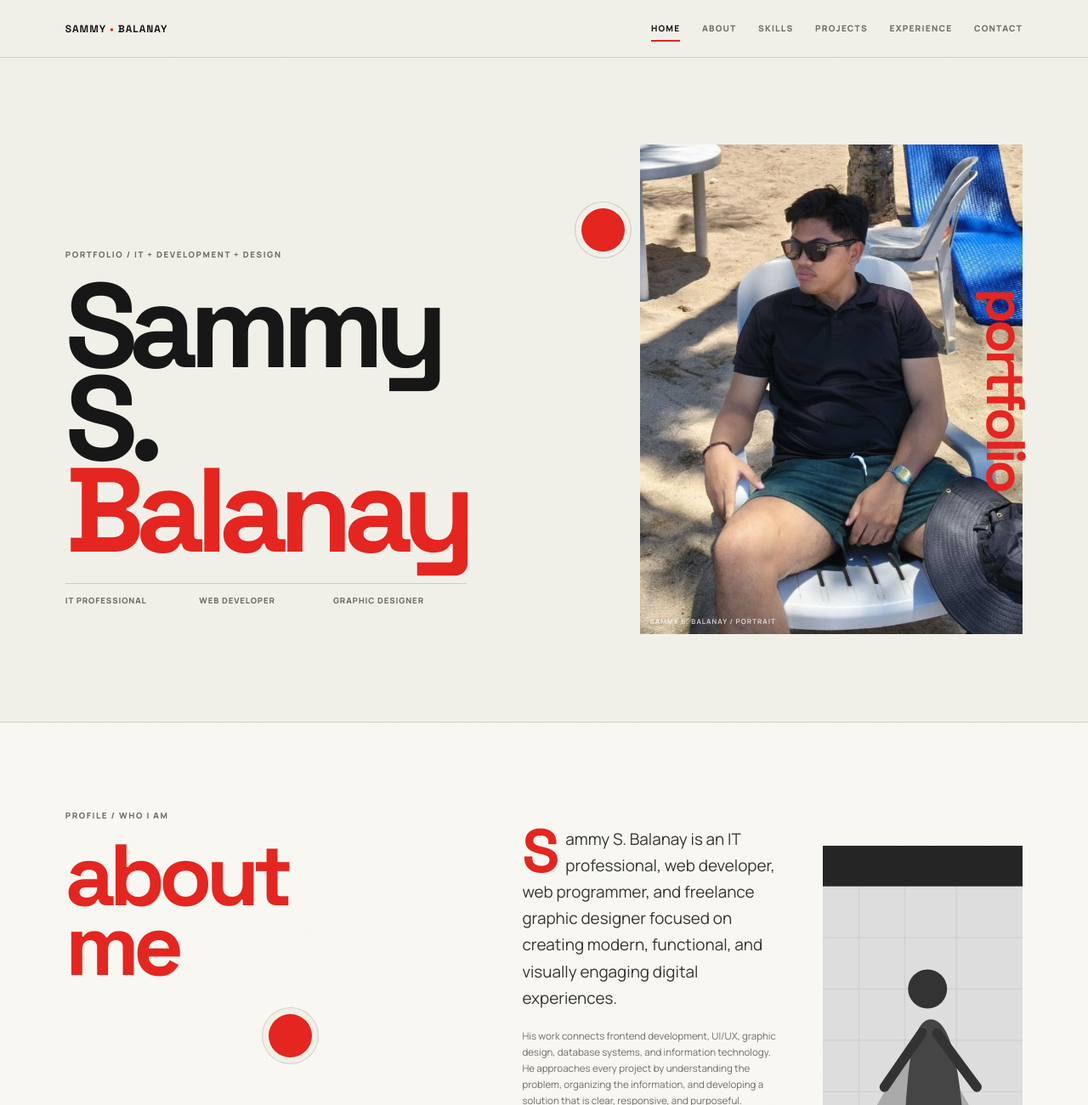
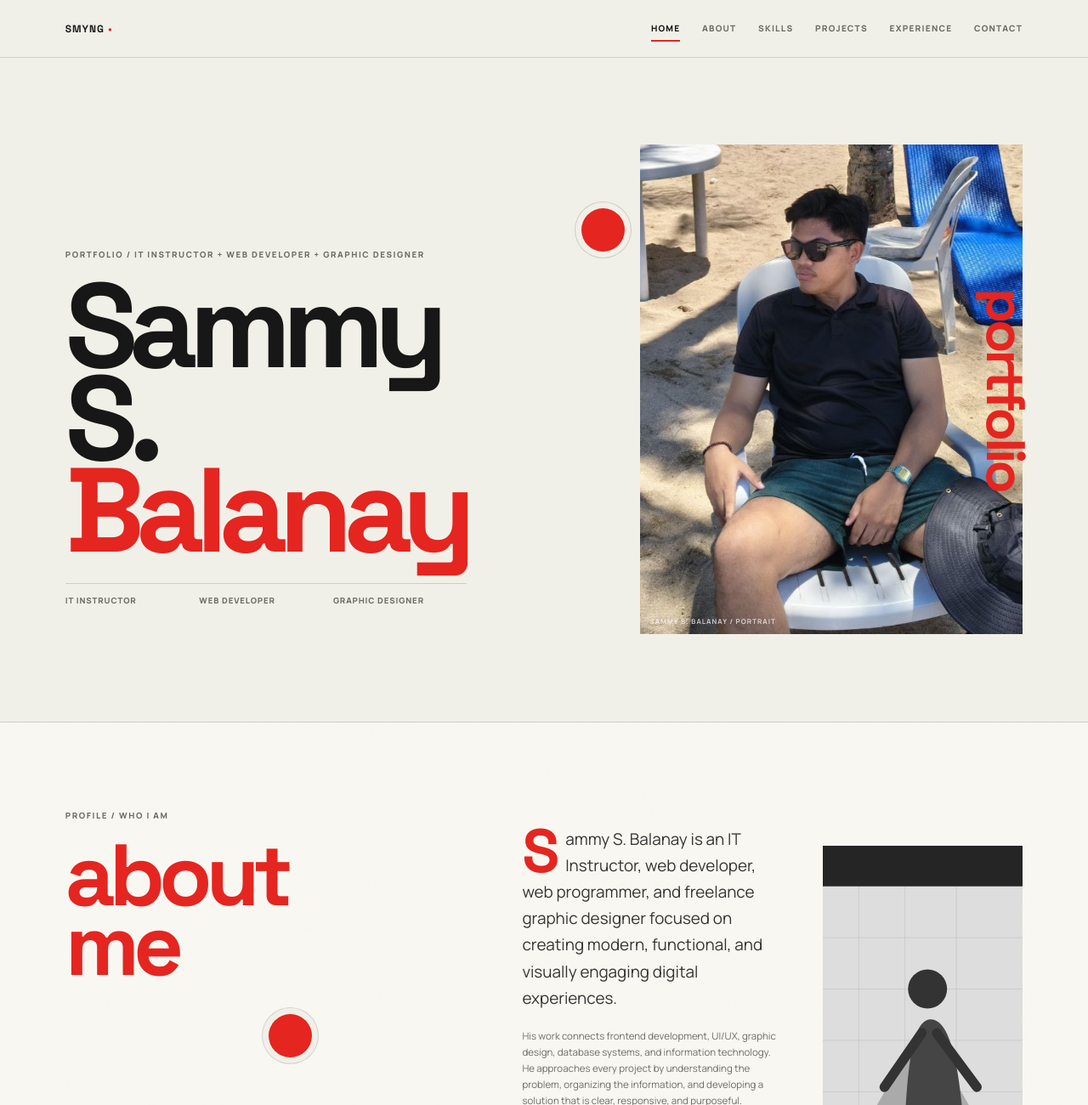
Before and after one commit to samyongg/Portfolio, a plain HTML site: page index.html in a window 1280 px wide. Shown: the top 1300 px of the page at 85% size. Drawn offline with Linux system fonts and the light colour scheme.

Commit message:
Add files via upload

```diff
--- a/index.html
+++ b/index.html
@@ -5,7 +5,7 @@
   <meta name="viewport" content="width=device-width, initial-scale=1">
   <meta name="theme-color" content="#F1F0E8">
   <meta name="description" content="Portfolio of Sammy S. Balanay — IT professional, web developer, web programmer, and freelance graphic designer.">
-  <title>Sammy S. Balanay — Portfolio</title>
+  <title>Smyng — Portfolio</title>
   <link rel="preconnect" href="https://fonts.googleapis.com">
   <link rel="preconnect" href="https://fonts.gstatic.com" crossorigin>
   <link href="https://fonts.googleapis.com/css2?family=Manrope:wght@400;500;600;700;800&family=Space+Grotesk:wght@500;600;700&display=swap" rel="stylesheet">
@@ -120,7 +120,7 @@
 <body>
 <a class="skip" href="#home">Skip to content</a>
 <nav class="nav" aria-label="Main navigation">
-  <a class="brand" href="#home">Sammy <b>•</b> Balanay</a>
+  <a class="brand" href="#home">Smyng <b>•</b></a>
   <button class="menu" type="button" aria-expanded="false" aria-label="Open menu">MENU</button>
   <div class="links">
     <a href="#home">Home</a><a href="#about">About</a><a href="#skills">Skills</a><a href="#projects">Projects</a><a href="#experience">Experience</a><a href="#contact">Contact</a>
@@ -129,9 +129,9 @@
 <main>
   <section class="section home reveal" id="home" aria-labelledby="home-title">
     <div class="home-copy">
-      <span class="kicker">Portfolio / IT + development + design</span>
+      <span class="kicker">portfolio / IT Instructor + Web Developer + Graphic Designer</span>
       <h1 class="headline" id="home-title">Sammy S.<span class="name">Balanay</span></h1>
-      <div class="roles"><span>IT Professional</span><span>Web Developer</span><span>Graphic Designer</span></div>
+      <div class="roles"><span>IT Instructor</span><span>Web Developer</span><span>Graphic Designer</span></div>
     </div>
     <div class="portrait-wrap">
       <div class="visual portrait">
@@ -143,10 +143,10 @@
   </section>
 
   <section class="section about reveal" id="about" aria-labelledby="about-title">
-    <div class="about-title"><span class="kicker">Profile / who I am</span><h2 class="section-title red" id="about-title">about<br>me</h2><div class="dot" aria-hidden="true"></div></div>
+    <div class="about-title"><span class="kicker">profile / Who I am</span><h2 class="section-title red" id="about-title">about<br>me</h2><div class="dot" aria-hidden="true"></div></div>
     <div class="about-content">
       <div class="about-copy">
-        <p class="lead">Sammy S. Balanay is an IT professional, web developer, web programmer, and freelance graphic designer focused on creating modern, functional, and visually engaging digital experiences.</p>
+        <p class="lead">Sammy S. Balanay is an IT Instructor, web developer, web programmer, and freelance graphic designer focused on creating modern, functional, and visually engaging digital experiences.</p>
         <p class="small">His work connects frontend development, UI/UX, graphic design, database systems, and information technology. He approaches every project by understanding the problem, organizing the information, and developing a solution that is clear, responsive, and purposeful.</p>
         <dl class="meta"><div><dt>Based in</dt><dd>Philippines</dd></div><div><dt>Focus</dt><dd>Web systems, interfaces, and visual communication</dd></div><div><dt>Approach</dt><dd>Simple, functional, accessible, and continuously improved</dd></div></dl>
       </div>
```
